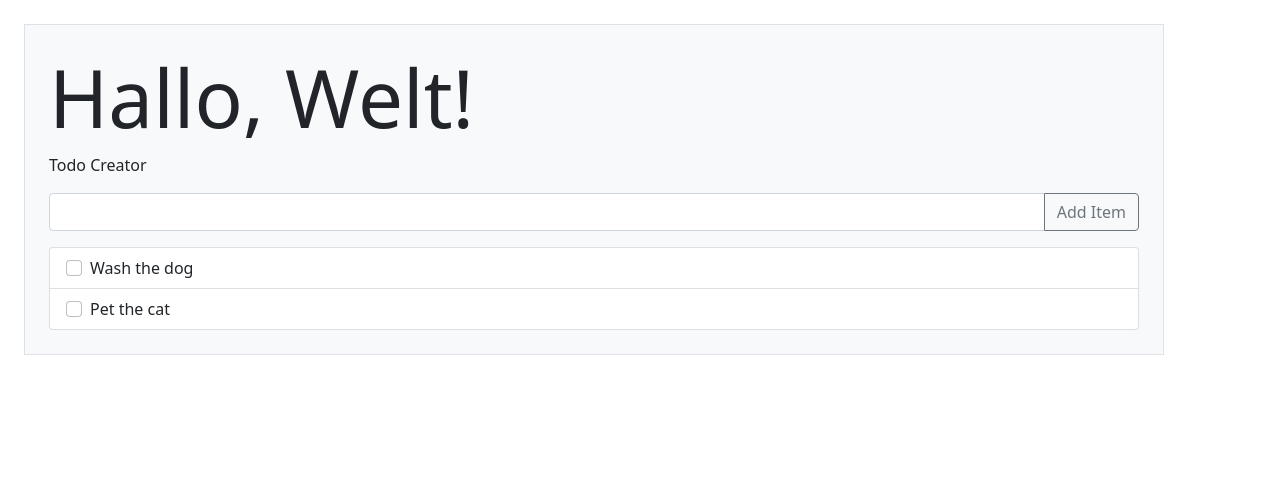
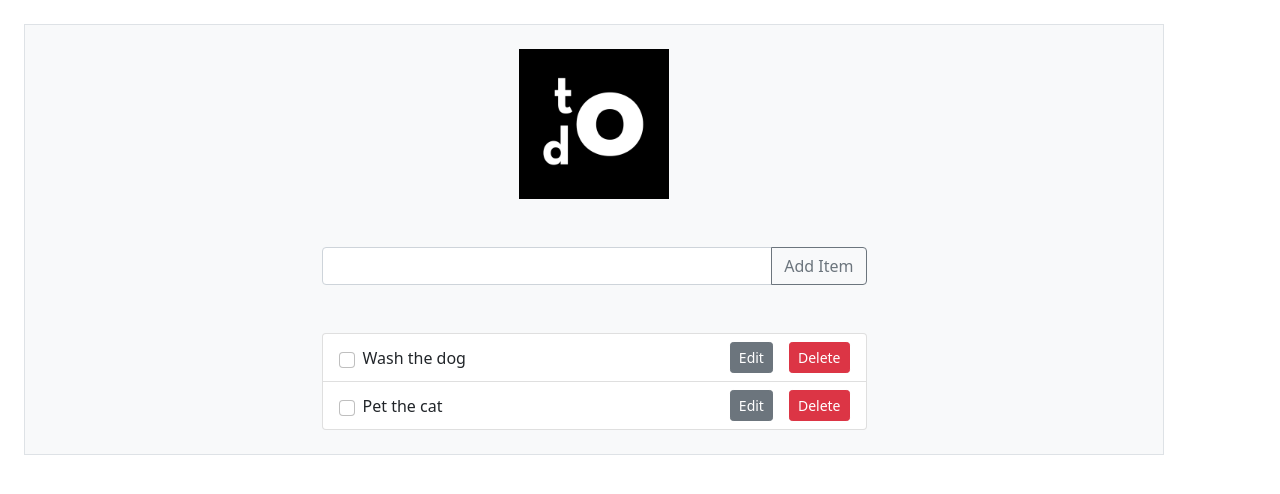
Before and after one commit to olinkirkland/react-todo, a React (Create React App) app: page / in a window 1280 px wide. Shown: the top 494 px of the page. Built offline with nearby package versions, Linux system fonts and the light colour scheme.

Commit message:
function delete is working

```diff
--- a/src/App.jsx
+++ b/src/App.jsx
@@ -11,6 +11,8 @@ function App() {
     { id: 1, text: 'Pet the cat', isDone: false }
   ]);
 
+  const [modal, setModal] = useState({visible: false, inputText: ''});
+
   function addTodo(str) {
     if (str.length == 0) {
       return;
@@ -20,19 +22,50 @@ function App() {
     setTodos([...todos, newTodo]); // [1, 2, 3] + 4 => [1, 2, 3, 4]
   }
 
+  function removeTodo(todo) {
+      setTodos(todos.filter(t => t != todo));
+  }
+
   // umschalten
   function toggleTodo(todo) {
     todo.isDone = !todo.isDone;
     setTodos([...todos]);
   }
 
+  function editTodo(todo) {
+    modal.visible = !modal.visible;
+    setModal({...modal});
+    console.log('Trigger a popup for todo #' + todo.id);
+    console.log(`Modal is visible? ${modal.visible}`);
+  }
+
+  function editTodoText(todo, text) {
+
+  }
+
+  // Todo make a component for the edit modal
+  // --todo, editTodoText
+
   return (
     <>
-      <div className="container border bg-light p-4 m-4">
-        <h1 className="display-1">Hallo, Welt!</h1>
-        <TodoCreator addTodo={addTodo} />
-        <TodoList todos={todos} />
+      <div className="container border bg-light p-4 m-4 d-flex flex-column align-items-center">
+        <img src="./todo2.png" width="150" height="auto" />
+        <div className="w-50">
+          <TodoCreator addTodo={addTodo} />
+          <TodoList todos={todos} toggleTodo={toggleTodo} editTodo={editTodo} removeTodo={removeTodo}/>
+        </div>
       </div>
+
+      {
+        modal.visible &&
+        <input
+            type="text"
+            className="form-control"
+            placeholder=""
+            // onChange={}
+            value={modal.inputText}
+          />
+      }
     </>
   );
 }
--- a/src/TodoCreator.jsx
+++ b/src/TodoCreator.jsx
@@ -15,8 +15,8 @@ export default function TodoCreator({ todos, addTodo }) {
 
   return (
     <>
-      <p>Todo Creator</p>
-      <div className="input-group mb-3">
+
+      <div className="input-group mb-5 mt-5">
         <input
           type="text"
           className="form-control"
--- a/src/TodoItem.jsx
+++ b/src/TodoItem.jsx
@@ -1,18 +1,32 @@
-export default function TodoItem({ todo }) {
+export default function TodoItem({ todo, toggleTodo, editTodo, removeTodo }) {
   const handleCheckbox = (event) => {
-    todo.isDone = event.target.checked;
+    toggleTodo(todo);
+  };
+
+  const handleEdit = (event) => {
+    editTodo(todo);
+  };
+
+  const handleDelete = () => {
+    removeTodo(todo)
   };
 
   return (
-    <li className="list-group-item">
+    <li className="list-group-item d-flex justify-content-between" >
+      <div className="d-flex align-items-center">
         <input
           className="form-check-input me-2"
           type="checkbox"
           onChange={handleCheckbox}
         />
-      <span className={todo.isDone ? 'text-decoration-line-through' : ''}>
+        <span className={todo.isDone ? 'text-decoration-line-through' : ''} >
           {todo.text}
         </span>
+      </div>
+      <div>
+      <button onClick={handleEdit} className="btn btn-secondary btn-sm me-3">Edit</button>
+      <button onClick={handleDelete} className="btn btn-danger btn-sm">Delete</button>
+      </div>
     </li>
   );
 }
--- a/src/TodoList.jsx
+++ b/src/TodoList.jsx
@@ -1,10 +1,10 @@
 import TodoItem from './TodoItem';
 
-export default function TodoList({ todos }) {
+export default function TodoList({ todos, toggleTodo, editTodo, removeTodo }) {
   return (
-    <ul className="list-group">
+    <ul className="list-group w-100 ">
       {todos.map((t) => (
-        <TodoItem key={t.id} todo={t} />
+        <TodoItem key={t.id} todo={t} toggleTodo={toggleTodo} editTodo={editTodo} removeTodo={removeTodo}/>
       ))}
     </ul>
   );
```
Also changed, not shown: img/todo.png (added), public/todo2.png (added). Lines whose indentation alone changed are shown as unchanged.
